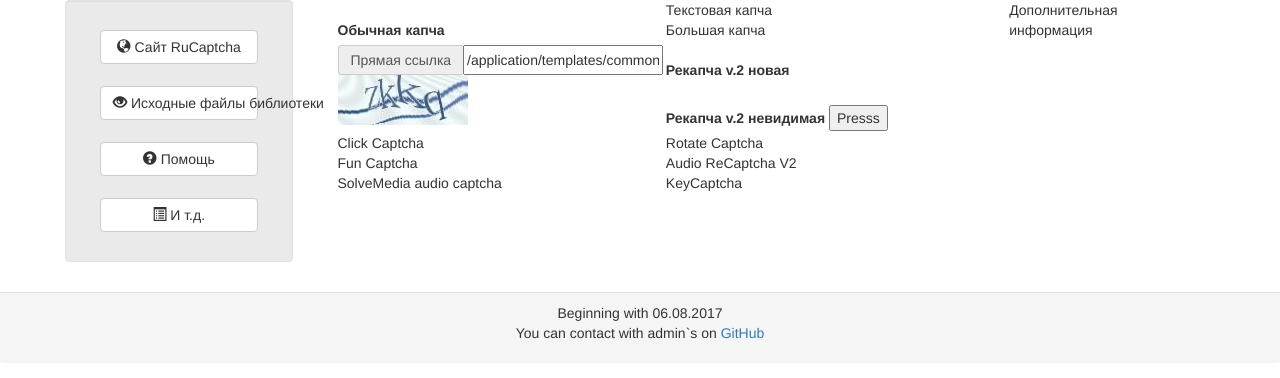
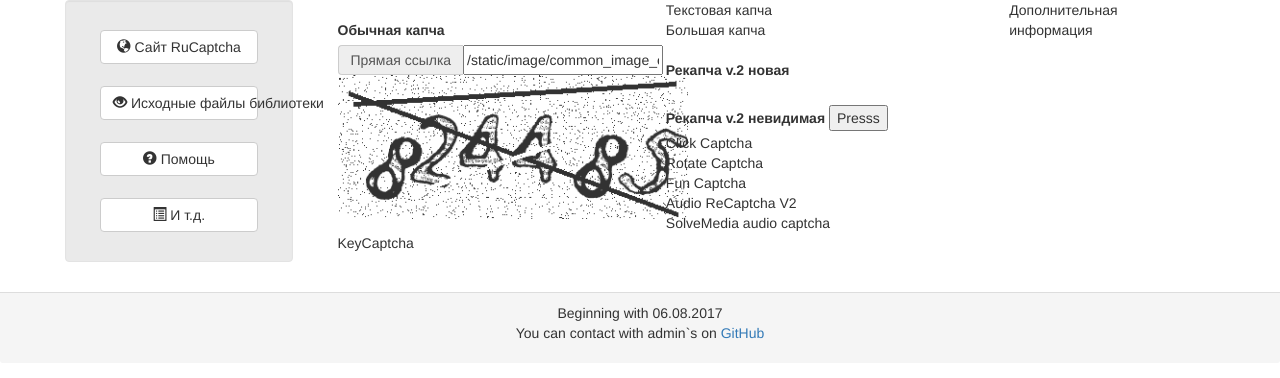
Before and after one commit to AndreiDrang/python-rucaptcha, a Flask app: page / in a window 1280 px wide. Shown: the part 130-508 px from the top of the page. Run offline with Flask 2, Linux system fonts and the light colour scheme; some libraries are stand-ins or nearby versions.

Commit message:
Добавлена рандомность отображения обычнйо капчи

```diff
--- a/Web-Interface/application/templates/elements/common_captcha.html
+++ b/Web-Interface/application/templates/elements/common_captcha.html
@@ -7,8 +7,8 @@
       <div style="width:100px;" class="input-group-addon">
         Прямая ссылка
       </div>
-      <input style="height: 30px; width: 200px" maxlength="400" value="{{ payload.common_captcha_source }}">
+      <input style="height: 30px; width: 200px" maxlength="400" value="/static/image/common_image_example/{{ payload.common_captcha_source }}">
     </div>
-      <img src="{{ payload.common_captcha_source }}" style="max-height:350px; max-width:350px">
+      <img src="/static/image/common_image_example/{{ payload.common_captcha_source }}" style="max-height:350px; max-width:350px">
   </form>
 {% endblock %}
--- a/Web-Interface/application/views.py
+++ b/Web-Interface/application/views.py
@@ -1,19 +1,26 @@
 from flask import render_template, redirect, request, url_for, session
 from application import app
 import os
+import random
 
 
 @app.route('/')
 @app.route('/index/')
 def index():
+
 	payload = {
-		"common_captcha_source": "/application/templates/common_image_example/3.jpg"
+		"common_captcha_source": common_captcha_source()
 	}
 
 	return render_template('base.html', doc = '/index.html', payload=payload)
 
+
+# Функция которая возвращает рандомное изображение обычной капчи
 def common_captcha_source():
-	pass
+	# Получаем список всех изображений и возвращаем рандомную картинку
+	images_list = os.listdir('application/static/image/common_image_example/')
+	return random.choice(images_list)
+
 
 # ERRORS
 @app.errorhandler(404)
```
Also changed, not shown: Web-Interface/application/static/image/common_image_example/1.png (renamed from Web-Interface/application/common_image_example/1.png), Web-Interface/application/static/image/common_image_example/2.png (renamed from Web-Interface/application/common_image_example/2.png), Web-Interface/application/static/image/common_image_example/3.jpg (renamed from Web-Interface/application/common_image_example/3.jpg), Web-Interface/application/static/image/common_image_example/4.png (added).
